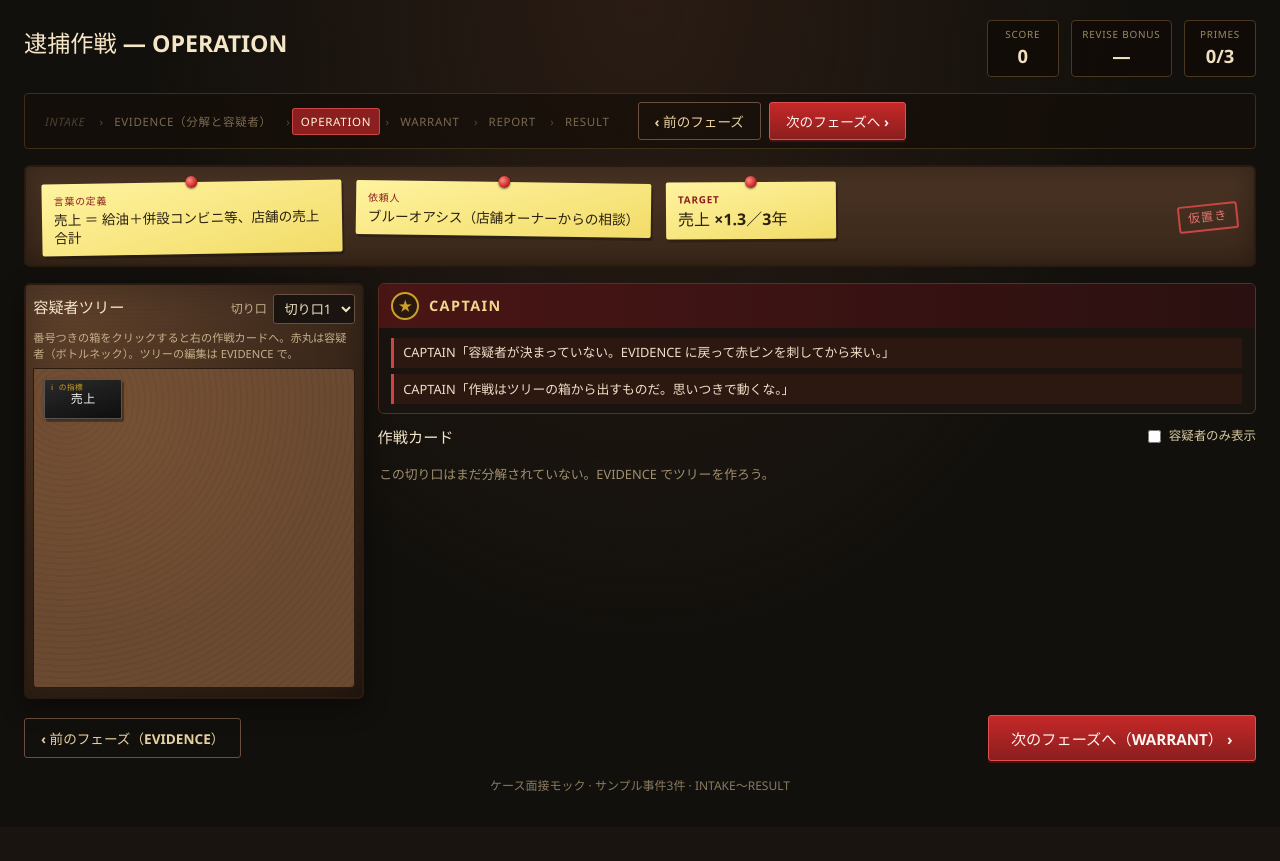
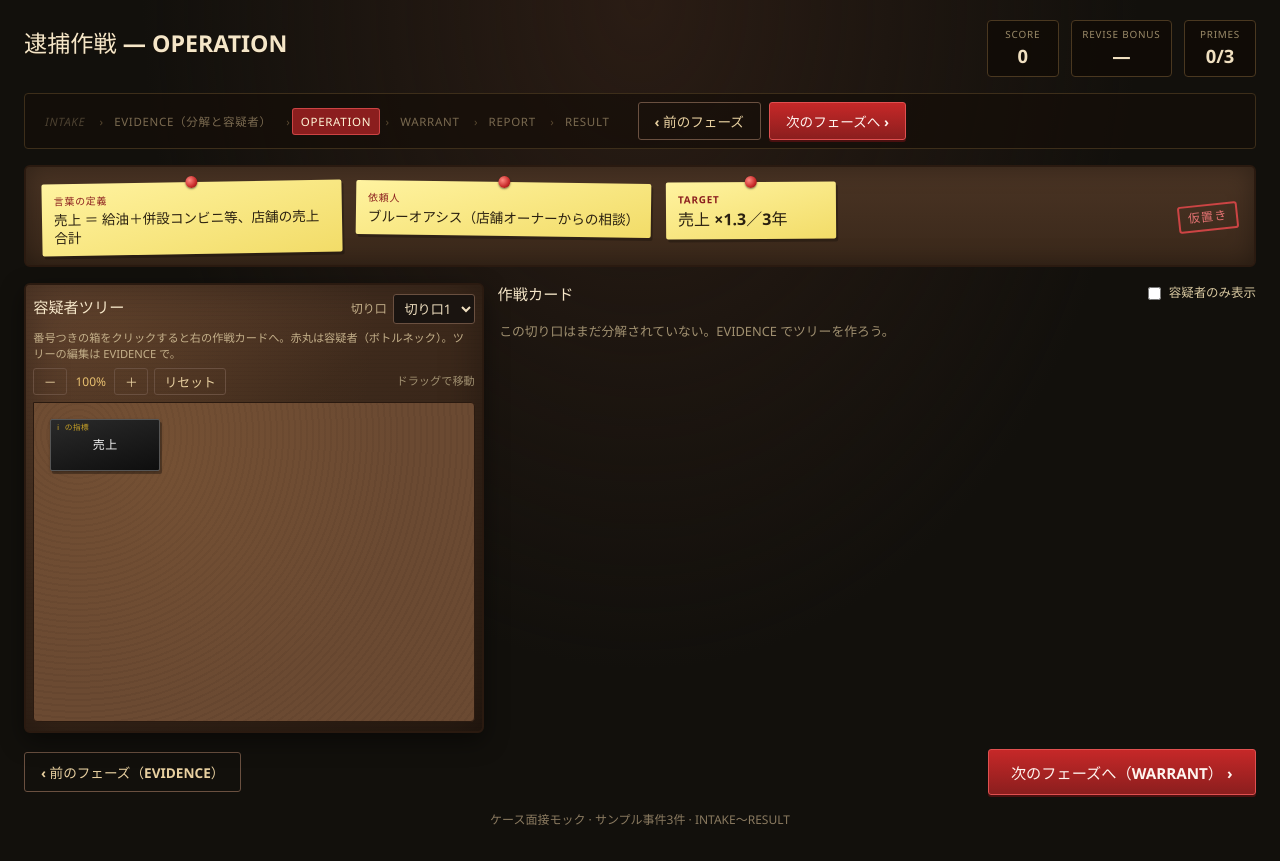
Before and after one commit to zunda-raider/shinjicase, a React (Vite) app: page / in a window 1280 px wide. Both pictures are taken after a click on the button "OPERATION". Before the commit the page ends 827 px from the top, so only its background shows below. Built offline with nearby package versions, Linux system fonts and the light colour scheme.

Commit message:
feat(OPERATION): CAPTAIN 枠を削除、容疑者ツリーを約70%に拡大、ドラッグでパン＋ズーム

```diff
--- a/src/App.css
+++ b/src/App.css
@@ -1101,7 +1101,7 @@
 .operation {
   display: grid;
   /* 左はコンパクトツリー幅まで、余りは右の作戦カードへ */
-  grid-template-columns: minmax(200px, 340px) minmax(0, 1fr);
+  grid-template-columns: minmax(260px, 460px) minmax(420px, 1fr);
   gap: 0.85rem;
   align-items: start;
 }
@@ -2739,3 +2739,41 @@
   border-color: #c9a227;
   color: #f0d78c;
 }
+
+/* OPERATION ツリー: パン & ズーム */
+.operation__scroll.is-pannable {
+  cursor: grab;
+  touch-action: none;
+  user-select: none;
+}
+.operation__scroll.is-panning {
+  cursor: grabbing;
+}
+.operation__scroll.is-pannable .operation-node {
+  cursor: pointer;
+}
+.operation__zoom-box {
+  position: relative;
+}
+.operation__zoom {
+  display: flex;
+  align-items: center;
+  gap: 0.35rem;
+  margin-bottom: 0.4rem;
+  font-size: 0.75rem;
+}
+.operation__zoom .btn {
+  padding: 0.2rem 0.6rem;
+  font-size: 0.8rem;
+}
+.operation__zoom-val {
+  min-width: 3em;
+  text-align: center;
+  color: #e8c070;
+  font-variant-numeric: tabular-nums;
+}
+.operation__zoom-hint {
+  margin-left: auto;
+  color: #a09070;
+  font-size: 0.7rem;
+}
--- a/src/components/OperationPhase.tsx
+++ b/src/components/OperationPhase.tsx
@@ -1,12 +1,13 @@
 import { useMemo, useRef, useState } from 'react'
+import type React from 'react'
 import {
   LINK_SYMBOL,
-  TREE_SIZE_COMPACT,
+  TREE_SIZE_OPERATION,
   layoutTree,
   numberTree,
   subtreeIds,
 } from '../logic/evidenceTree'
-import { circled, operationCaptainLines, pinMeasureStatus } from '../logic/operation'
+import { circled, pinMeasureStatus } from '../logic/operation'
 import { filledMeasureCount, parsePinKey } from '../logic/workspace'
 import type { EvidenceNodeId, EvidenceSheet, EvidenceWorkspace, SheetId } from '../types'
 import { TreeThreads } from './TreeThreads'
@@ -34,8 +35,50 @@ export function OperationPhase({
   onRemoveMeasure,
 }: Props) {
   const tree = sheet.tree
-  const size = TREE_SIZE_COMPACT
-  const layout = useMemo(() => layoutTree(tree, TREE_SIZE_COMPACT), [tree])
+  const size = TREE_SIZE_OPERATION
+  const layout = useMemo(() => layoutTree(tree, TREE_SIZE_OPERATION), [tree])
+  const [zoom, setZoom] = useState(1)
+  const scrollRef = useRef<HTMLDivElement | null>(null)
+  const drag = useRef<{ x: number; y: number; sl: number; st: number; moved: boolean; id: number } | null>(null)
+  const suppressClick = useRef(false)
+  const [panning, setPanning] = useState(false)
+
+  function onPointerDown(e: React.PointerEvent<HTMLDivElement>) {
+    if (e.button !== 0) return
+    const el = scrollRef.current
+    if (!el) return
+    drag.current = { x: e.clientX, y: e.clientY, sl: el.scrollLeft, st: el.scrollTop, moved: false, id: e.pointerId }
+    suppressClick.current = false
+  }
+  function onPointerMove(e: React.PointerEvent<HTMLDivElement>) {
+    const d = drag.current
+    const el = scrollRef.current
+    if (!d || !el) return
+    const dx = e.clientX - d.x
+    const dy = e.clientY - d.y
+    if (!d.moved && Math.hypot(dx, dy) > 4) {
+      d.moved = true
+      setPanning(true)
+      el.setPointerCapture?.(d.id)
+    }
+    if (d.moved) {
+      el.scrollLeft = d.sl - dx
+      el.scrollTop = d.st - dy
+    }
+  }
+  function onPointerUp() {
+    const d = drag.current
+    if (d?.moved) suppressClick.current = true
+    drag.current = null
+    setPanning(false)
+  }
+  function onClickCapture(e: React.MouseEvent) {
+    if (suppressClick.current) {
+      e.stopPropagation()
+      e.preventDefault()
+      suppressClick.current = false
+    }
+  }
   const numbers = useMemo(() => numberTree(tree), [tree])
   const order = useMemo(() => subtreeIds(tree, tree.rootId), [tree])
 
@@ -59,7 +102,6 @@ export function OperationPhase({
 
   const status = useMemo(() => pinMeasureStatus(ws, pins), [ws, pins])
   const missing = status.filter((s) => s.measureCount === 0)
-  const captainLines = useMemo(() => operationCaptainLines(ws, pins), [ws, pins])
 
   const cardIds = useMemo(() => {
     const ids = order.filter((id) => id !== tree.rootId)
@@ -122,10 +164,35 @@ export function OperationPhase({
         <p className="evidence__help">
           番号つきの箱をクリックすると右の作戦カードへ。赤丸は容疑者（ボトルネック）。ツリーの編集は EVIDENCE で。
         </p>
-        <div className="evidence__scroll operation__scroll">
+        <div className="operation__zoom" role="group" aria-label="ツリーの拡大縮小">
+          <button type="button" className="btn btn--ghost" onClick={() => setZoom((z) => Math.max(0.5, +(z - 0.1).toFixed(2)))} aria-label="縮小">－</button>
+          <span className="operation__zoom-val">{Math.round(zoom * 100)}%</span>
+          <button type="button" className="btn btn--ghost" onClick={() => setZoom((z) => Math.min(1.6, +(z + 0.1).toFixed(2)))} aria-label="拡大">＋</button>
+          <button
+            type="button"
+            className="btn btn--ghost"
+            onClick={() => {
+              setZoom(1)
+              scrollRef.current?.scrollTo({ left: 0, top: 0 })
+            }}
+          >
+            リセット
+          </button>
+          <span className="operation__zoom-hint">ドラッグで移動</span>
+        </div>
+        <div
+          ref={scrollRef}
+          className={`evidence__scroll operation__scroll is-pannable ${panning ? 'is-panning' : ''}`}
+          onPointerDown={onPointerDown}
+          onPointerMove={onPointerMove}
+          onPointerUp={onPointerUp}
+          onPointerCancel={onPointerUp}
+          onClickCapture={onClickCapture}
+        >
+          <div className="operation__zoom-box" style={{ width: layout.width * zoom, height: layout.height * zoom }}>
           <div
             className="evidence__canvas"
-            style={{ width: layout.width, height: layout.height }}
+            style={{ width: layout.width, height: layout.height, transform: `scale(${zoom})`, transformOrigin: '0 0' }}
           >
             <TreeThreads tree={tree} layout={layout} size={size} />
             {Object.values(tree.nodes).map((n) => {
@@ -191,22 +258,11 @@ export function OperationPhase({
               )
             })}
           </div>
+          </div>
         </div>
       </section>
 
       <section className="operation__plans" aria-label="作戦カード">
-        <div className="operation-captain">
-          <div className="operation-captain__head">
-            <span className="captain-panel__avatar" aria-hidden="true">★</span>
-            <span className="captain-panel__rank">CAPTAIN</span>
-          </div>
-          <ul className="operation-captain__lines">
-            {captainLines.map((l, i) => (
-              <li key={i}>{l}</li>
-            ))}
-          </ul>
-        </div>
-
         {missing.length > 0 && (
           <ul className="operation__warnings" aria-label="作戦のない容疑者">
             {missing.map((m) => (
--- a/src/logic/evidenceTree.ts
+++ b/src/logic/evidenceTree.ts
@@ -45,6 +45,15 @@ export const TREE_SIZE_COMPACT: TreeSize = {
   hGap: 20,
   vGap: 28,
   pad: 10,
+}
+
+/** OPERATION 左ペイン用（EVIDENCE の約70%） */
+export const TREE_SIZE_OPERATION: TreeSize = {
+  cardW: 110,
+  cardH: 52,
+  hGap: 32,
+  vGap: 44,
+  pad: 16,
 }
 
 export const ROOT_ID = 'root'
```
